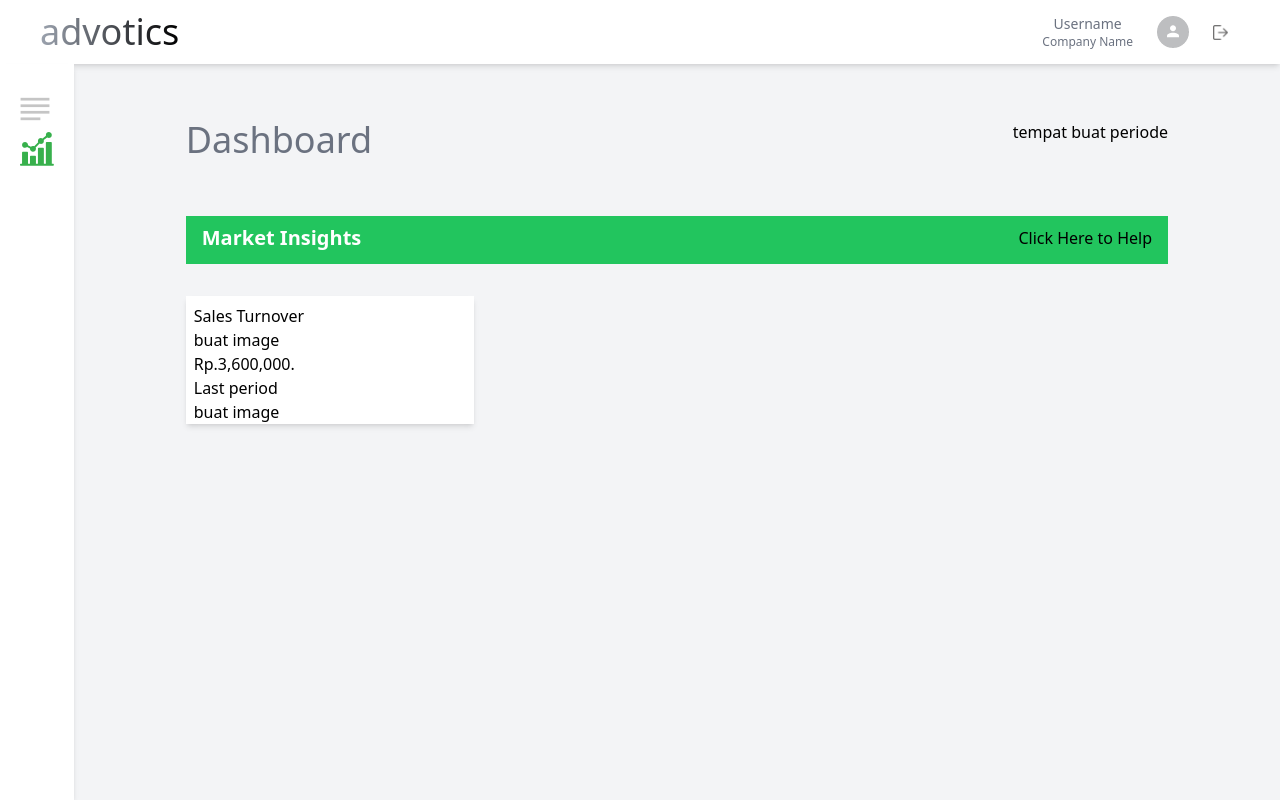
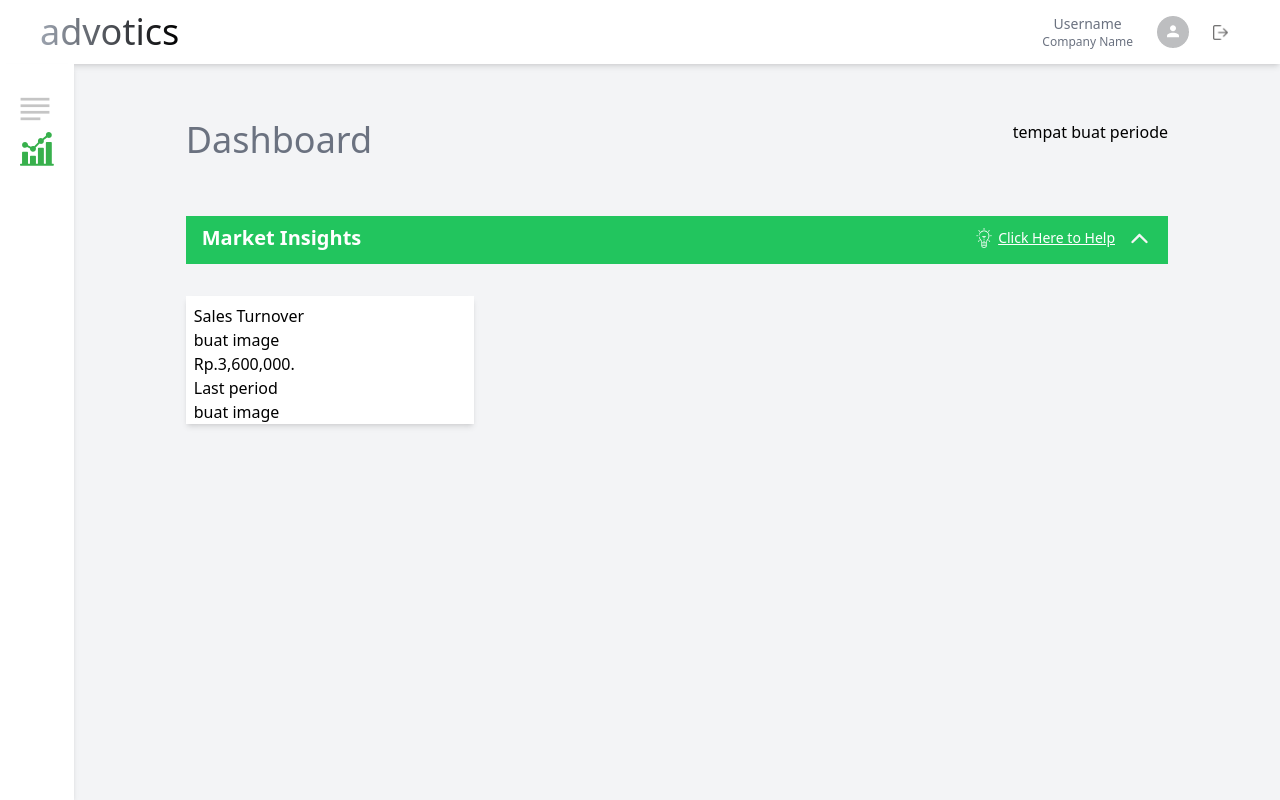
Before and after one commit to ahmadrafidev/dashboard, a React (Create React App) app: page / in a window 1280 px wide. Built offline with nearby package versions, Linux system fonts and the light colour scheme.

Commit message:
feat: finishing market insights card

```diff
--- a/src/components/card/market-insight/MarketInsight.jsx
+++ b/src/components/card/market-insight/MarketInsight.jsx
@@ -1,4 +1,7 @@
 import React from 'react';
+
+import { IoIosArrowUp } from "react-icons/io";
+import HelpIcon from '../../assets/Help.png';
 
 export default function MarketInsight(){
   return(
@@ -8,8 +11,16 @@ export default function MarketInsight(){
           <div className="text-xl text-white font-semibold">
             <p>Market Insights</p>
           </div>
-          <div>
-            <p>Click Here to Help</p>
+          <div className="flex items-center">
+            <div>
+              <img src={HelpIcon} alt="Help Icon"/>
+            </div>
+            <div className="text-sm text-white font-light underline ml-1">
+              <p>Click Here to Help</p>
+            </div>
+            <div className="ml-3">
+              <IoIosArrowUp size={25} color={'#F5F5F5'}/>
+            </div>
           </div>
         </div>
       </div>
```
Also changed, not shown: src/components/assets/Help.png (added).
